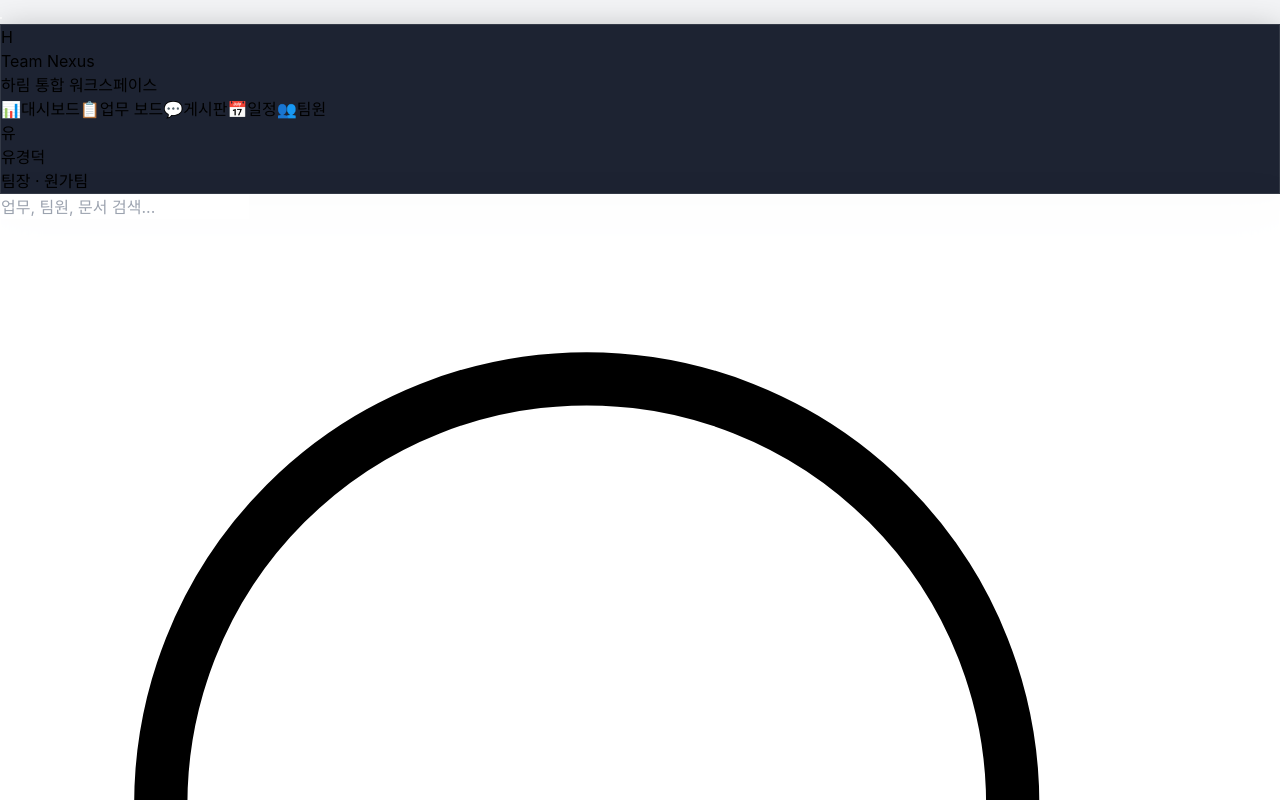
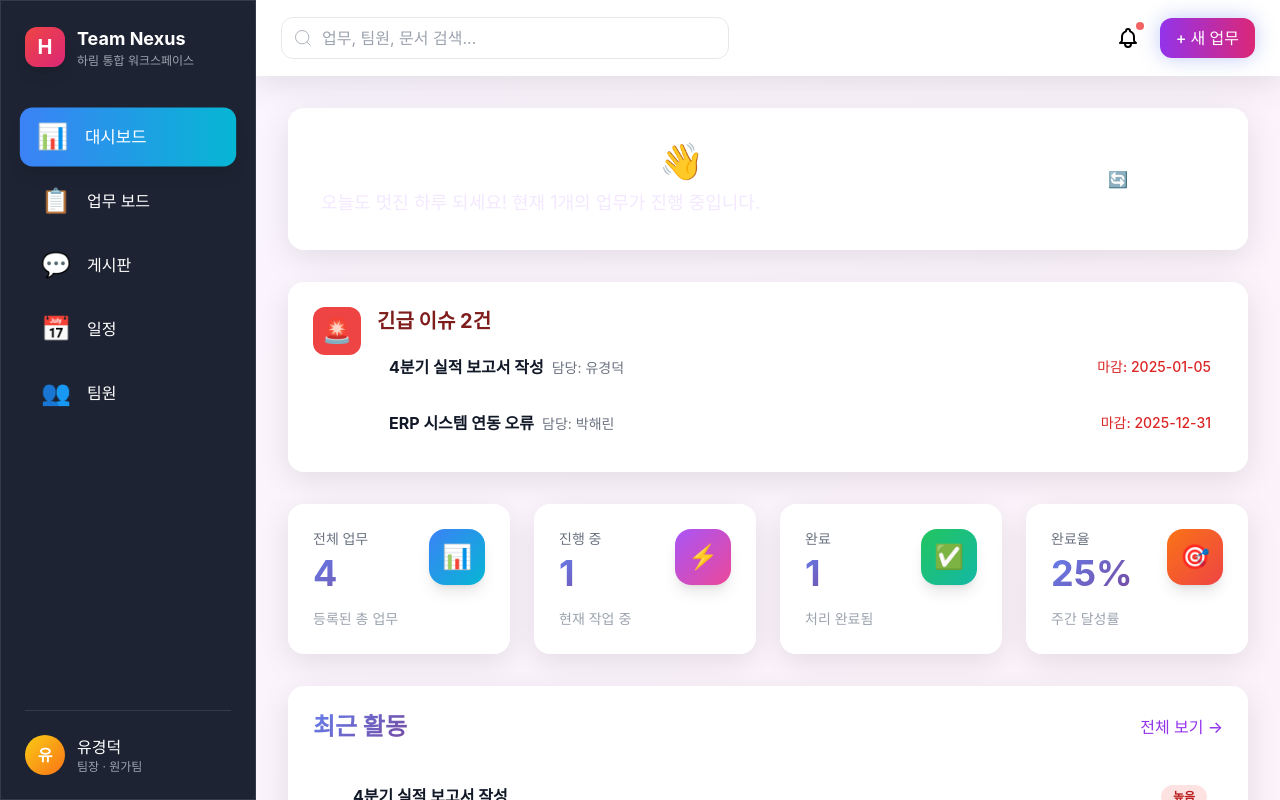
Before and after one commit to crusade153/harim-nexus-web, a Next.js app: page / in a window 1280 px wide. Shown: the top 800 px of the page. Built offline with nearby package versions, Linux system fonts and the light colour scheme.

Commit message:
fix: Tailwind CSS 설정 수정

```diff
--- a/app/globals.css
+++ b/app/globals.css
@@ -12,31 +12,10 @@
 
 body {
   font-family: 'Pretendard', -apple-system, BlinkMacSystemFont, 'Segoe UI', sans-serif;
-  background: #f3f4f6;
-  overflow-x: hidden;
+  background: #f9fafb;
+  min-height: 100vh;
 }
 
-/* Custom Scrollbar */
-::-webkit-scrollbar {
-  width: 8px;
-  height: 8px;
-}
-
-::-webkit-scrollbar-track {
-  background: rgba(0, 0, 0, 0.1);
-  border-radius: 10px;
-}
-
-::-webkit-scrollbar-thumb {
-  background: linear-gradient(180deg, #667eea 0%, #764ba2 100%);
-  border-radius: 10px;
-}
-
-::-webkit-scrollbar-thumb:hover {
-  background: linear-gradient(180deg, #764ba2 0%, #667eea 100%);
-}
-
-/* Glass Effect */
 .glass {
   background: rgba(255, 255, 255, 0.95);
   backdrop-filter: blur(20px);
@@ -48,10 +27,8 @@ body {
   background: rgba(17, 24, 39, 0.95);
   backdrop-filter: blur(20px);
   border: 1px solid rgba(255, 255, 255, 0.1);
-  box-shadow: 0 8px 32px rgba(0, 0, 0, 0.3);
 }
 
-/* Animations */
 @keyframes fadeIn {
   from {
     opacity: 0;
@@ -67,7 +44,6 @@ body {
   animation: fadeIn 0.5s ease-out forwards;
 }
 
-/* Gradient Text */
 .gradient-text {
   background: linear-gradient(135deg, #667eea 0%, #764ba2 100%);
   -webkit-background-clip: text;
@@ -75,7 +51,6 @@ body {
   background-clip: text;
 }
 
-/* Card Hover Effect */
 .card-hover {
   transition: all 0.3s ease;
 }
@@ -85,7 +60,6 @@ body {
   box-shadow: 0 12px 40px rgba(0, 0, 0, 0.15);
 }
 
-/* Button Glow */
 .btn-glow {
   box-shadow: 0 0 20px rgba(102, 126, 234, 0.4);
   transition: all 0.3s ease;
--- a/tailwind.config.js
+++ b/tailwind.config.js
@@ -0,0 +1,18 @@
+/** @type {import('tailwindcss').Config} */
+module.exports = {
+  content: [
+    './app/**/*.{js,ts,jsx,tsx,mdx}',
+    './components/**/*.{js,ts,jsx,tsx,mdx}',
+  ],
+  theme: {
+    extend: {
+      colors: {
+        harim: {
+          red: '#E31E24',
+          darkRed: '#B00E14',
+        }
+      }
+    },
+  },
+  plugins: [],
+}
```
